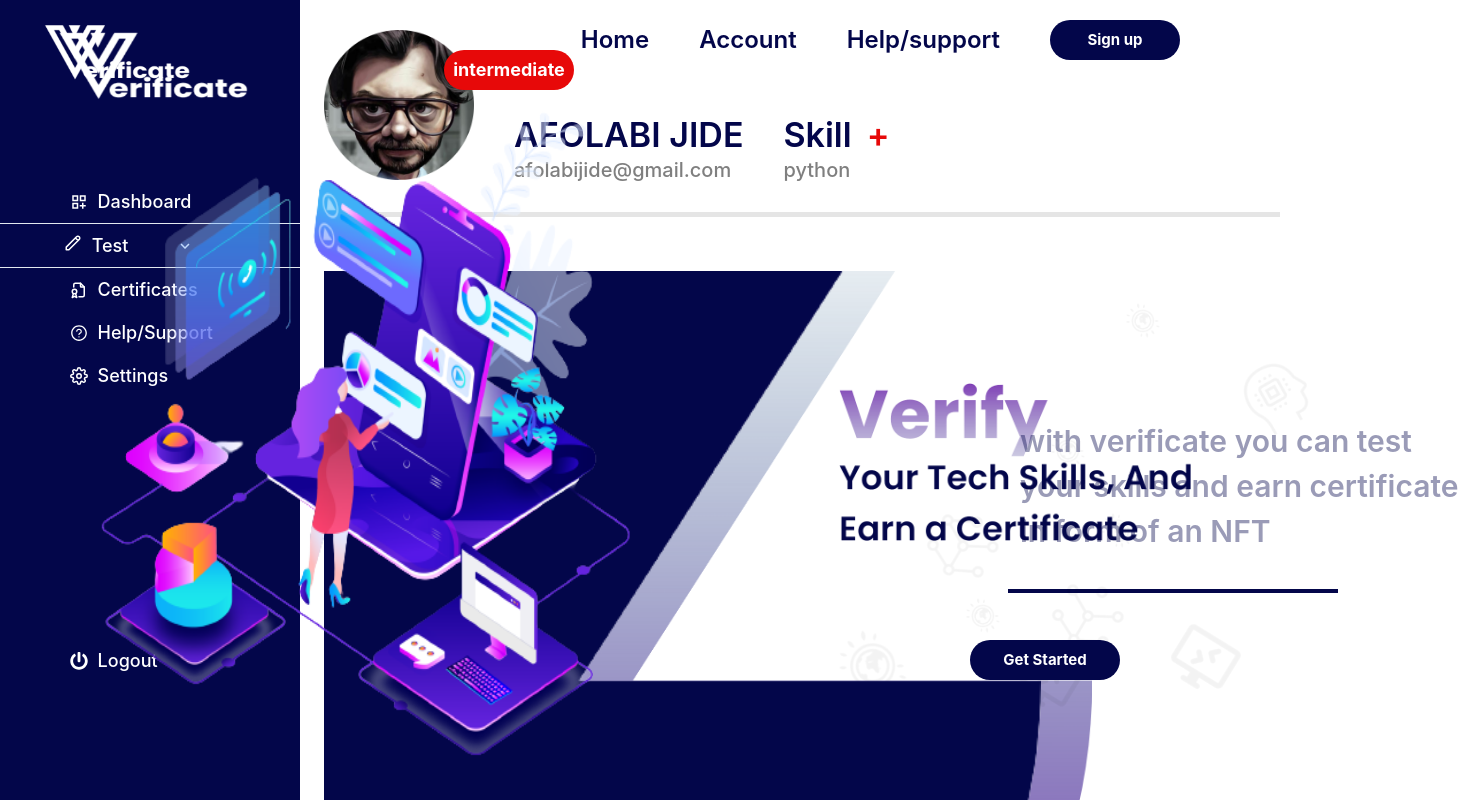
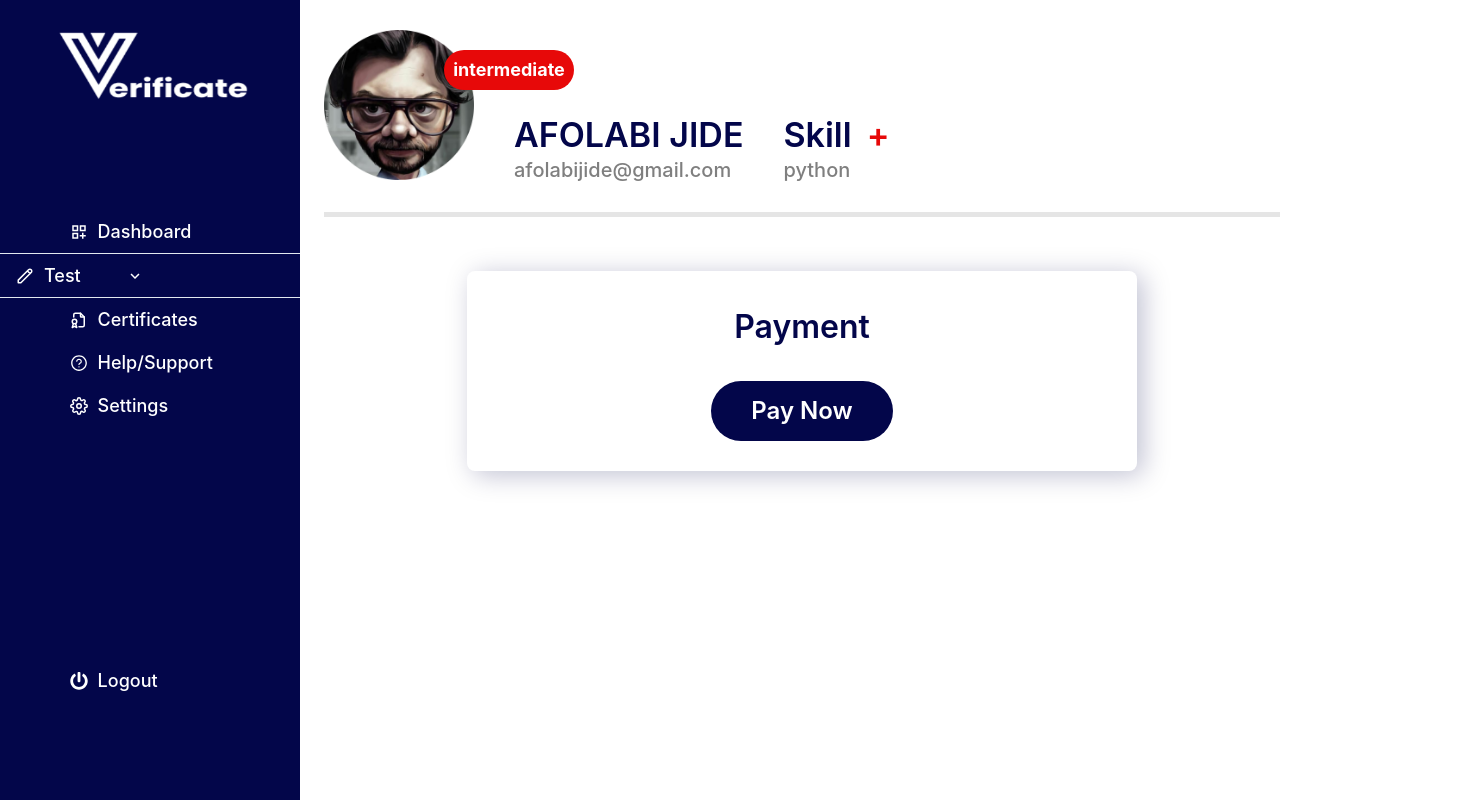
Before and after one commit to NestDevs/Verificate, a React (Vite) app: page /payment in a window 1280 px wide. Shown: the top 800 px of the page, 1477 px wide, since content can reach past the window. Built offline with nearby package versions, Linux system fonts and the light colour scheme.

Commit message:
rerouting for test page

```diff
--- a/src/App.js
+++ b/src/App.js
@@ -14,15 +14,16 @@ import Home from "./pages/Home/Home";
 import Dashboard from "./pages/Dashboard/Dashboard";
 import Sidebar from "./component/Sidebar";
 import Header from "./component/Navbar/Header";
-import { Completed } from "./pages/Test/Completed/completed";
-import { Newtest } from "./pages/Test/New/Newtest";
+import { Newtest } from "./pages/Test/New";
 import { Certificates } from "./pages/certificate/Certificates";
+import { Completed } from "./pages/Test/Completed/Index";
+import { Payment } from "./pages/Test/payment";
 
 function App() {
 return(
   <Router>
     <Grid h='100vh' templateRows='repeat(4, 1fr)' templateColumns='repeat(5, 1fr)' gap={6}>
-      <GridItem w="300px" rowSpan={4} colSpan={1} bg='#03064A' >
+      <GridItem w={{base:"60px", md:"200px", lg:"300px"}} rowSpan={4} colSpan={1} bg='#03064A' >
         <Sidebar/>
       </GridItem>
       <GridItem  colSpan={4} rowSpan={1} bg='white' >
@@ -35,6 +36,7 @@ return(
           <Route exact path="/test/completed" element={<Completed/>}></Route>
           <Route exact path="/test/newtest" element={<Newtest/>}></Route>
           <Route exact path="/certificate" element={<Certificates/>}></Route>
+          <Route exact path="/payment" element={<Payment/>}></Route>
         </Routes>
       </GridItem>
 
--- a/src/component/Sidebar/index.js
+++ b/src/component/Sidebar/index.js
@@ -1,16 +1,21 @@
 import React from "react";
 import { Link } from "react-router-dom";
-import { Box, Icon, Text, Flex, Image,Accordion,
+import {
+  Box,
+  Icon,
+  Text,
+  Flex,
+  Image,
+  Accordion,
   AccordionItem,
   AccordionButton,
   AccordionPanel,
   AccordionIcon,
-
-   } from "@chakra-ui/react";
+} from "@chakra-ui/react";
 import { IoIosArrowDown } from "react-icons/io";
 import { HiOutlinePencil } from "react-icons/hi";
 import {MdOutlineDashboardCustomize} from "react-icons/md"
-import {TbFileCertificate} from "react-icons/tb"
+import {TbFileCertificate, TbFileX} from "react-icons/tb"
 import {AiOutlineQuestionCircle} from "react-icons/ai"
 import {FiSettings} from "react-icons/fi"
 import {FaPowerOff} from "react-icons/fa"
@@ -18,10 +23,10 @@ import logo from "../../asset/image/logo.png";
 
 const Sidebar = () => {
   return (
-    <Box h="100vh"  w="300px"  pos="fixed">
-      <Flex  justify="space-between"  flexDirection="column" >
+    <Box h="100vh"  w={{base:"100%", md:"200px", lg:"300px"}}  pos="fixed">
+      <Flex  justify="space-between" display={{base:"none", md:"block",}}  flexDirection="column" >
         <Box h="170px" w="100%"  >
-          <Image    m="30px auto" w="65%" h="45%" src={logo} alt="logo"/>
+          <Image    m="30px auto" w={{base:"0", md:"55%", lg:"65%"}} h={{base:"0", md:"35%", lg:"45%"}} src={logo} alt="logo"/>
         </Box>
         <Box m="10px auto" w="100%">
         <Flex  fontSize="lg" fontWeight="500" color="white" justify="center"   _hover={{bg:"white", color:"#03064A" }}>
@@ -36,39 +41,33 @@ const Sidebar = () => {
             </Link>
         </Flex>
         <Accordion allowMultiple>
-  <AccordionItem><h2>
-      <AccordionButton>
-        <Box fontWeight="500" fontSize="lg" color="white" justify="center"    style={{
-               width:"160px",
-              }}>
-                <Icon mr="10px" as={HiOutlinePencil}   />
+  <AccordionItem >
+    <h2>
+      <AccordionButton color="white" >
+        <Flex fontWeight="500" align="center" fontSize="lg" w="110px">
+            <Icon mr="10px" as={HiOutlinePencil}   />
           Test
-        </Box>
-        <AccordionIcon fontWeight="500" fontSize="lg" color="white" justify="center"   />
+        </Flex>
+        <AccordionIcon fontWeight="500" fontSize="lg"  color="white" justify="center"   />
       </AccordionButton>
     </h2>
-    <AccordionPanel m="0 auto" fontWeight="500" fontSize="lg" color="white" justify="center"    style={{
-               width:"160px",
-              }} >
-     <Link to="/test/completed"
+    <AccordionPanel p="5px 0 0 0"  fontWeight="500" fontSize="lg" bg="white" color="#03064A" justify="center" >
+                <Link  to="/test/completed"
             style={{
                width:"160px",
-              }} >
-              <Flex   alignItems="center">
 
-                <Text>Completed Test</Text>
+              }}>
+              <Flex  justify="center">
+                <Text> Completed Test</Text>
               </Flex>
             </Link>
     </AccordionPanel>
-    <AccordionPanel m="0 auto" fontWeight="500" fontSize="lg" color="white" justify="center"    style={{
-               width:"160px",
-              }} >
+    <AccordionPanel pb="5px" fontWeight="500" fontSize="lg" bg="white" color="#03064A" justify="center" >
                 <Link to="/test/newtest"
             style={{
                width:"160px",
               }} >
-              <Flex py={2}  alignItems="center">
-
+              <Flex  justify="center">
                 <Text> Take new test</Text>
               </Flex>
             </Link>
--- a/src/pages/Dashboard/Dashboard.js
+++ b/src/pages/Dashboard/Dashboard.js
@@ -1,4 +1,5 @@
 import React from 'react'
+import { Link } from "react-router-dom";
 import {
     Box,
     Button,
@@ -28,7 +29,7 @@ const Body = () => {
           <Text mt="8" color="#03064A" fontWeight="600" lineHeight="48px" fontSize="32px">
             Test your python skill
           </Text>
-          <Text  m="10px auto" w="590px"  fontWeight="500" lineHeight="30px" fontSize="24px" color="rgba(0, 0, 0, 0.6)" >
+          <Text  m="10px auto" w={{base:"90%", md:"420px", lg:"80%"}}  fontWeight="500" lineHeight="30px" fontSize="24px" color="rgba(0, 0, 0, 0.6)" >
             This test has been Examined by experts and each level
             of expertise has been given appropriate questions
             to suit your level.
@@ -49,7 +50,11 @@ const Body = () => {
         m="30px auto"
     colorScheme="#03064A"
         >
-          Take Test
+          <Link to="/payment"
+            >
+            Take Test
+
+            </Link>
         </Button>
           </Flex>
      </GridItem>
--- a/src/pages/Test/Completed/Completed.jsx
+++ /dev/null
@@ -1,22 +0,0 @@
-import React from 'react'
-import {
-    Box,
-    Button,
-    Flex,
-    Image,
-   Text,
-   Icon,
-   Grid,
-   GridItem,
-  } from "@chakra-ui/react";
-
-export const Completed = () => {
-  return (
-    <Box>
-        <Text>
-          Completed Test
-        </Text>
-        <Flex></Flex>
-    </Box>
-  )
-}
--- /dev/null
+++ b/src/pages/Test/Completed/Index.js
@@ -0,0 +1,75 @@
+import React from 'react'
+import {
+    Box,
+    Button,
+    Flex,
+    Image,
+   Text,
+   Icon,
+  } from "@chakra-ui/react";
+  import {AiOutlineCheckCircle} from "react-icons/ai";
+
+
+export const Completed = () => {
+  return (
+    <Box  m="0 auto" w={{base:"90%", md:"90%", lg:"85%"}}>
+        <Text fontSize="2xl" fontWeight="700" textAlign="center"  >Completed Test</Text>
+          <Flex  justifyContent="space-between" mt="120px" mx=" auto">
+            <Flex  w={{base:"90%", md:"250px", lg:"280px"}} borderRadius="14px" boxShadow="6px 4px 27px rgba(3, 6, 74, 0.25)" py="20px" flexDirection="column" justifyContent="center">
+                <Flex color="#03064A" fontWeight="650" fontSize="24px" m="0 auto" align="center">
+                <Icon as={AiOutlineCheckCircle}/>&nbsp;
+                Text Completed
+                </Flex>
+                <Text pl="22px" m="0 auto" fontWeight="600" color="rgba(3, 6, 74, 0.6)">Test type: Python</Text>
+                <Text pl="22px" m="0 auto" fontWeight="600" color="rgba(3, 6, 74, 0.6)">Date:30/06/2022</Text>
+                <Text pr="4px" m="0 auto" fontWeight="600" color="rgba(3, 6, 74, 0.6)">Time:2:52pm</Text>
+                <Button
+                    _hover={{
+                        bg: "#03064A",
+                        border: "1px solid primary",
+                        opacity:"0.8",
+                    }}
+
+                    bg="#03064A"
+                    color="white"
+                    fontSize="15px"
+                    fontWeight="700"
+                    borderRadius="47px"
+                    width="130px"
+                    m="10px auto"
+                    mt="29px"
+                >
+                    View
+                </Button>
+            </Flex>
+            <Flex  w={{base:"90%", md:"250px", lg:"280px"}} borderRadius="14px" boxShadow="6px 4px 27px rgba(3, 6, 74, 0.25)" py="20px" flexDirection="column" justifyContent="center">
+                <Flex color="#03064A" fontWeight="650" fontSize="24px" m="0 auto" align="center">
+                <Icon as={AiOutlineCheckCircle}/>&nbsp;
+                Text Completed
+                </Flex>
+                <Text pl="22px" m="0 auto" fontWeight="600" color="rgba(3, 6, 74, 0.6)">Test type: React.js</Text>
+                <Text pl="22px" m="0 auto" fontWeight="600" color="rgba(3, 6, 74, 0.6)">Date:30/06/2022</Text>
+                <Text pr="4px" m="0 auto" fontWeight="600" color="rgba(3, 6, 74, 0.6)">Time:2:52pm</Text>
+                <Button
+                    _hover={{
+                        bg: "#03064A",
+                        border: "1px solid primary",
+                        opacity:"0.8",
+                    }}
+
+                    bg="#03064A"
+                    color="white"
+                    fontSize="15px"
+                    fontWeight="700"
+                    borderRadius="47px"
+                    width="130px"
+                    m="10px auto"
+                    mt="29px"
+                >
+                    View
+                </Button>
+            </Flex>
+        </Flex>
+    </Box>
+  )
+}
--- a/src/pages/Test/New/Newtest.jsx
+++ /dev/null
@@ -1,7 +0,0 @@
-import React from 'react'
-
-export const Newtest = () => {
-  return (
-    <div>Newtest</div>
-  )
-}
--- /dev/null
+++ b/src/pages/Test/New/index.js
@@ -0,0 +1,80 @@
+import React from 'react'
+import { Link } from "react-router-dom";
+import {
+  Box,
+  Button,
+  Flex,
+  Image,
+ Text,
+ Icon,
+ Center,
+} from "@chakra-ui/react";
+
+
+const testName = [
+ {
+  name: "Python",
+ },
+ {
+  name: "React.js",
+ },
+ {
+  name: "Javascript",
+ },
+ {
+  name: "Solidity",
+ },
+]
+export const Newtest = ({ name }) => {
+  return (
+    <Box w="100%" >
+      <Flex m="0 auto" borderRadius="8px" boxShadow="6px 4px 27px rgba(3, 6, 74, 0.25)" w={{base:"90%", md:"80%", lg:"70%"}} textAlign="center" flexDirection="column">
+        <Text mt="8" color="#03064A" fontWeight="600" lineHeight="48px" fontSize="32px">
+          Take a new test
+        </Text>
+        <Text  m="10px auto" w={{base:"90%", md:"420px", lg:"80%"}}  fontWeight="500" lineHeight="30px" fontSize="24px" color="rgba(0, 0, 0, 0.6)" >
+          This test has been Examined by experts and each level
+          of expertise has been given appropriate questions
+          to suit your level.
+        </Text>
+        <Center>
+        <Flex flexWrap="wrap" justify="space-around"    w="90%">
+
+        {testName.map(({name}) => {
+          return(
+
+            <Button py="26px"  borderRadius="54px" flexBasis="250px"  bg="white" boxShadow="6px 4px 27px rgba(3, 6, 74, 0.25)" color="#03064A" fontSize="24px"    m="30px auto"
+            _hover={{
+
+            border: "2px solid #03064A",
+
+          }}
+          >
+          {name}
+        </Button>
+
+
+          )
+        })}
+
+            </Flex>
+            </Center>
+
+
+        <Button px="30px" bg="#03064A" color="#ffffff" fontSize="22px" fontWeight="700" borderRadius="47px" width="130px" m="30px auto" colorScheme="#03064A"
+          _hover={{
+          bg: "#03064A",
+          border: "1px solid primary",
+          opacity: "0.9",
+        }}
+        >
+       <Link to="/payment"
+            >
+            Take Test
+
+            </Link>
+      </Button>
+        </Flex>
+    </Box>
+  )
+}
--- /dev/null
+++ b/src/pages/Test/payment/index.js
@@ -0,0 +1,34 @@
+import React from 'react'
+import {
+    Box,
+    Button,
+    Flex,
+    Image,
+   Text,
+   Icon,
+   Center,
+  } from "@chakra-ui/react";
+export const Payment = () => {
+  return (
+    <Box w="100%" >
+    <Flex h="" m="0 auto" borderRadius="8px" boxShadow="6px 4px 27px rgba(3, 6, 74, 0.25)" w={{base:"90%", md:"80%", lg:"70%"}} textAlign="center" flexDirection="column">
+      <Text mt="8" color="#03064A" fontWeight="600" lineHeight="48px" fontSize="32px">
+        Payment
+      </Text>
+
+      <Center >
+      <Button p="30px 40px" bg="#03064A"  color="#ffffff" fontSize="24px" fontWeight="600" borderRadius="47px"  m="30px auto" colorScheme="#03064A"
+        _hover={{
+        bg: "#03064A",
+        border: "1px solid primary",
+        opacity: "0.9",
+      }}
+      >
+    Pay Now
+</Button>
+      </Center>
+
+      </Flex>
+  </Box>
+  )
+}
```
Also changed, not shown: src/component/Sidebar/mobilesidebar.jsx (added, +30 -0 lines), 5 other files (tests, documents, lock files or other folders).
